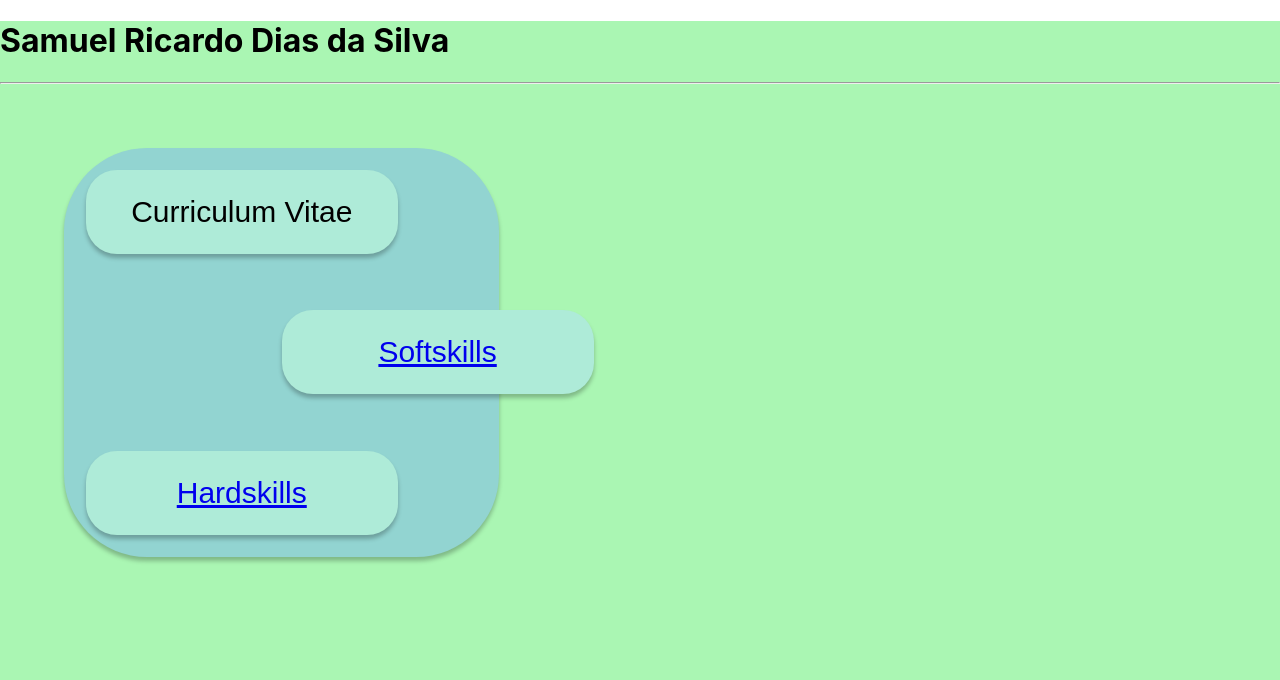
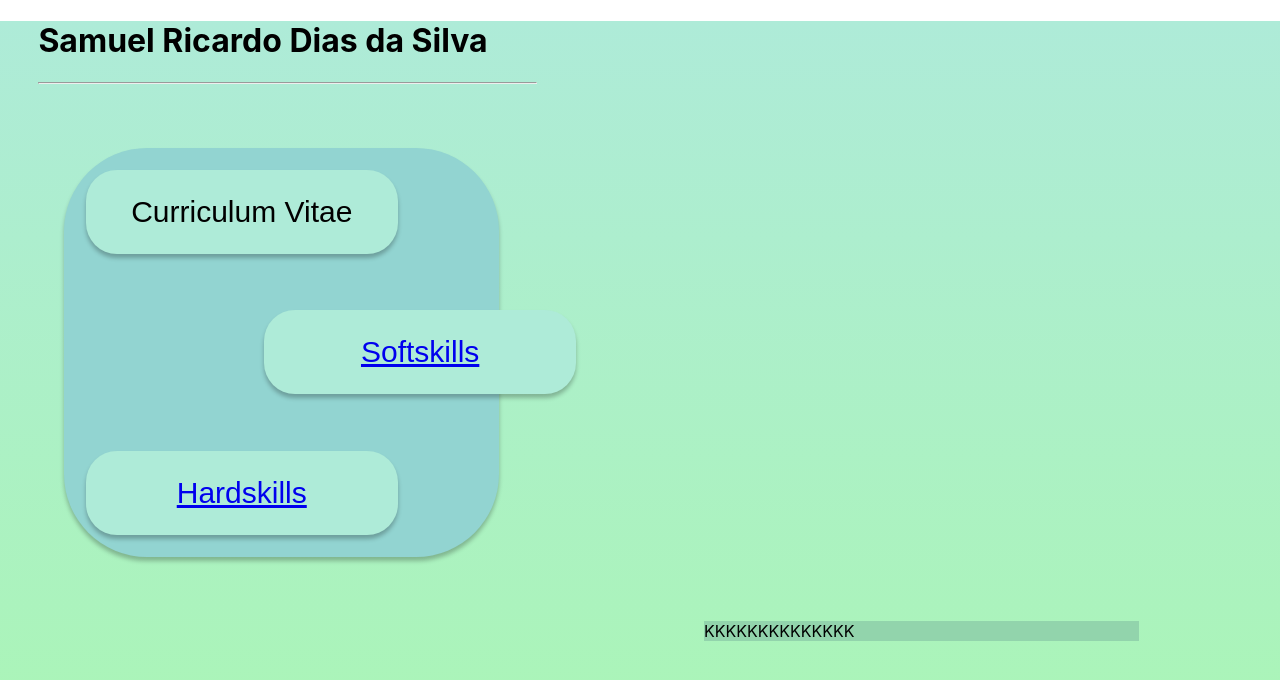
Before and after one commit to SamuelRicardoDS/curriculum, a React (Create React App) app: page / in a window 1280 px wide. Shown: the top 680 px of the page. Built offline with nearby package versions, Linux system fonts and the light colour scheme.

Commit message:
caixa de texto bugada

```diff
--- a/src/components/Homebuttons/style.css
+++ b/src/components/Homebuttons/style.css
@@ -1,10 +1,4 @@
-/* .page {
-    background: #AAF6B3;
-    position: relative;
-    background-size: cover;
-    height: 100vh;
-    width: 100vw;
-} */
+
 
 .Bodybuttons {
     margin: 5%;
@@ -31,7 +25,7 @@
 .Softbutton {
     height: 84px;
     width: 312px;
-    margin-left: 50%;
+    margin-left: 46%;
     margin-top: 13%;
     background-color: #AEEBD8;
     border-radius: 31px;
--- a/src/components/Hometitle/index.js
+++ b/src/components/Hometitle/index.js
@@ -3,9 +3,9 @@ import React from 'react'
 
 function Hometitle() {
     return(
-        <div>
+        <div className='title'>
             <h1> Samuel Ricardo Dias da Silva</h1>
-            <hr></hr>
+            <hr className='divisor'></hr>
         </div>
     )
 }
--- a/src/components/Hometitle/style.css
+++ b/src/components/Hometitle/style.css
@@ -0,0 +1,10 @@
+.title {
+    margin-left: 3%;
+    margin-top: 0;
+}
+
+.divisor {
+    background-color: black;
+    width: 40%;
+    margin-left: 0%;
+}
--- /dev/null
+++ b/src/components/Textbox/index.js
@@ -0,0 +1,12 @@
+import React from 'react'
+import './style.css'
+
+function Textbox() {
+    return(
+        <div className='textbox'>
+            <div className='texto'>KKKKKKKKKKKKKK</div>
+        </div>
+    )
+}
+
+export default Textbox
--- /dev/null
+++ b/src/components/Textbox/style.css
@@ -0,0 +1,6 @@
+.textbox {
+    background-color: #92D4AC;
+    width: 34%;
+    margin-left: 55%;
+    border-top: 0%;
+}
--- a/src/pages/Home/index.js
+++ b/src/pages/Home/index.js
@@ -1,6 +1,7 @@
 import React from "react";
 import Homebuttons from "../../components/Homebuttons";
 import Hometitle from "../../components/Hometitle";
+import Textbox from "../../components/Textbox";
 import './style.css'
 
 
@@ -8,7 +9,10 @@ function Home() {
     return(
         <div className="App">
             <Hometitle/>
+            <div>
             <Homebuttons/>
+            <Textbox></Textbox>
+            </div>
         </div>
     )
 }
--- a/src/pages/Home/style.css
+++ b/src/pages/Home/style.css
@@ -1,5 +1,5 @@
 .App {
-    background-color: #AAF6B3;
+    background: linear-gradient(#AEEBD8, #AAF6B3);
     position: relative;
     height: 100vh;
     width: 100vw;
```
